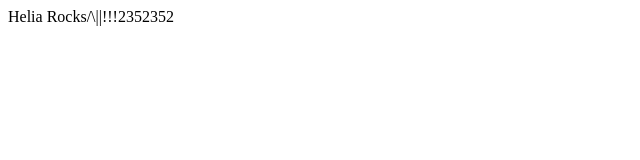
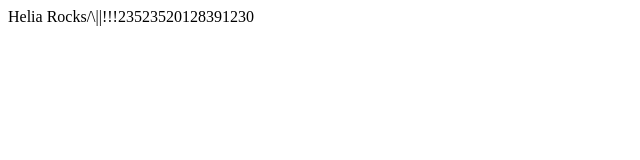
Before and after one commit to akhileshthite/dp-helia-staging, a plain HTML site: page index.html in a window 1280 px wide. Shown: the whole page, without its empty margins (0-640 px from the left). Drawn offline with Linux system fonts and the light colour scheme.

Commit message:
Update index.html

```diff
--- a/index.html
+++ b/index.html
@@ -6,6 +6,6 @@
     <title>Helia Rocks/\||</title>
   </head>
   <body>
-    Helia Rocks/\||!!!2352352
+    Helia Rocks/\||!!!23523520128391230
   </body>
 </html>
```
